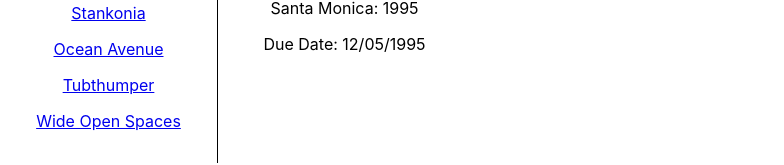
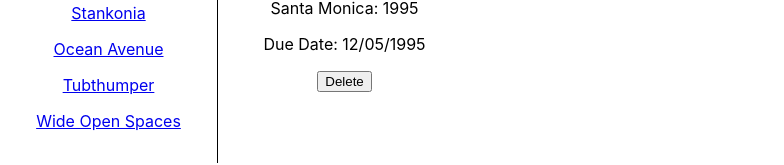
Before and after one commit to OpenTechConsult/react-router-tutorial, a React (Create React App) app: page /invoices/1995 in a window 1280 px wide. Shown: the part 206-371 px from the top of the page, without its empty margins (0-784 px from the left). Built offline with nearby package versions, Linux system fonts and the light colour scheme.

Commit message:
Navigate programmatically
We want to change the URL programmatically after deleting an invoice in the invoices list in data store.
We added a button that marks an invoice as paid and we navigate to the index route

closes #24

```diff
--- a/src/data.js
+++ b/src/data.js
@@ -38,3 +38,7 @@
 export function getInvoice(number) {
     return invoices.find(invoice => invoice.number === number);
 }
+
+export function deleteInvoice(number)  {
+    invoices = invoices.filter((invoice) => invoice.number !== number);
+}
--- a/src/routes/invoice.jsx
+++ b/src/routes/invoice.jsx
@@ -1,8 +1,10 @@
 import React from 'react'
-import { useParams } from 'react-router-dom'
-import { getInvoice } from '../data'
+import { useParams, useNavigate, useLocation } from 'react-router-dom'
+import { getInvoice, deleteInvoice } from '../data'
 
 export default function Invoice() {
+    let navigate = useNavigate();
+    let location = useLocation();
     let params = useParams()
     let invoice = getInvoice(parseInt(params.invoiceId, 10))
     return (
@@ -12,6 +14,14 @@
                 {invoice.name}: {invoice.number}
             </p>
             <p>Due Date: {invoice.due}</p>
+            <p>
+                <button onClick={() => {
+                    deleteInvoice(invoice.number);
+                    navigate("/invoices" + location.search);
+                }}>
+                    Delete
+                </button>
+            </p>
         </main>
     )
 }
```
